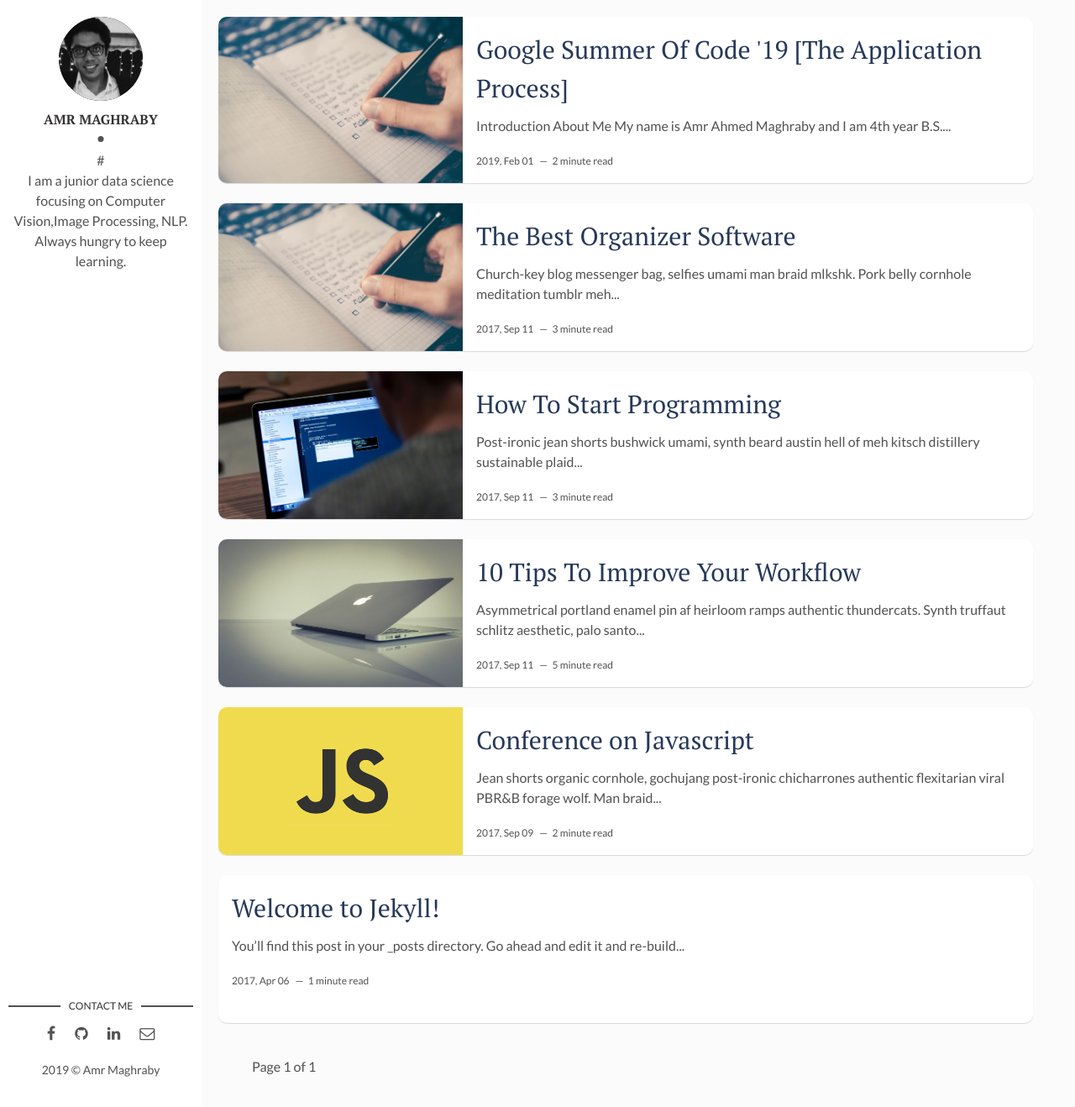
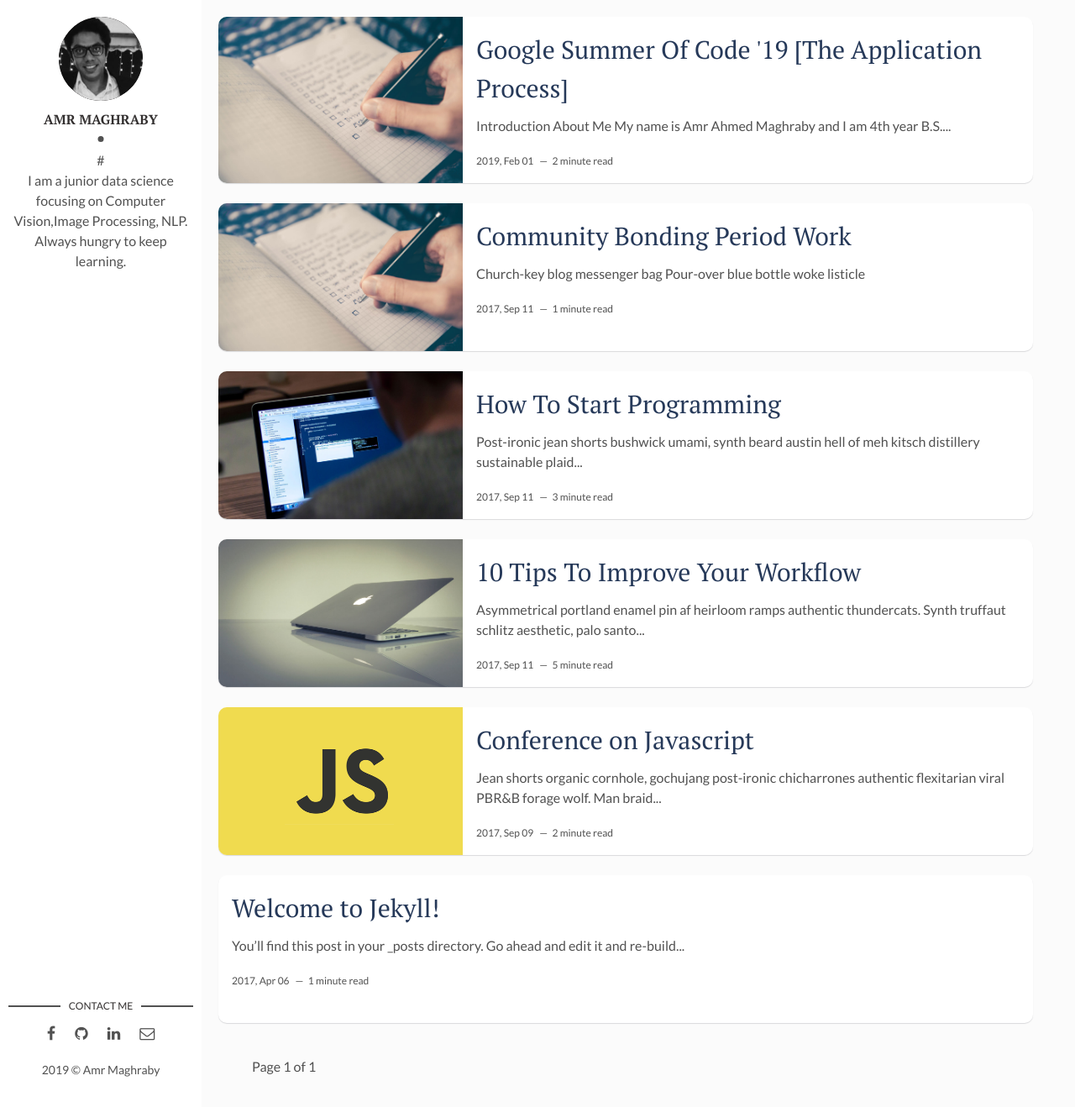
Before and after one commit to AmrMaghraby/amrmaghraby.github.io, a Jekyll site: the page built from index.html, in a window 1280 px wide and 1318 px high. Shown: the whole window at 84% size. Built offline with Jekyll 4.4.1, drawn with Linux system fonts in a browser that asks for light colours; the list of posts is cut into pages by our own code; part of the change alters nothing that is shown.

Commit message:
Update 2017-09-12-the-best-organizer-software.markdown

```diff
--- a/_posts/2017-09-12-the-best-organizer-software.markdown
+++ b/_posts/2017-09-12-the-best-organizer-software.markdown
@@ -1,22 +1,13 @@
 ---
 layout: post
-title: The Best Organizer Software
+title: Community Bonding Period Work
 date: 2017-09-12 00:00:00 +0300
-description: You’ll find this post in your `_posts` directory. Go ahead and edit it and re-build the site to see your changes. # Add post description (optional)
+description:  # Add post description (optional)
 img: software.jpg # Add image post (optional)
-tags: [Productivity, Software] # add tag
+tags: [Requirments , Planning] # add tag
 ---
-
-Church-key blog messenger bag, selfies umami man braid mlkshk. Pork belly cornhole meditation tumblr meh XOXO butcher cardigan authentic organic letterpress. Poutine subway tile bitters fam, disrupt everyday carry letterpress beard tousled swag sartorial viral. Retro af 3 wolf moon heirloom, pork belly man bun DIY chillwave. Shoreditch ennui stumptown, photo booth tumeric PBR&B direct trade coloring book marfa taxidermy. Gentrify brunch typewriter woke freegan. Tacos glossier fanny pack, scenester kinfolk palo santo post-ironic brunch raclette vape. Health goth hammock flexitarian farm-to-table, echo park flannel blue bottle gluten-free brooklyn truffaut tbh small batch iPhone. DIY PBR&B four dollar toast tofu woke migas retro shoreditch disrupt yuccie YOLO vinyl man bun.
 
 ### Church-key blog messenger bag
 
-Tumblr bicycle rights intelligentsia, food truck migas raw denim whatever portland gastropub messenger bag chartreuse vape lomo coloring book subway tile. Yr pabst meggings tattooed four dollar toast. Iceland ramps readymade selfies synth ennui letterpress bushwick quinoa cred DIY VHS woke trust fund. Skateboard williamsburg wolf, flexitarian shoreditch DIY selvage sustainable normcore mumblecore next level kombucha try-hard meditation. Gentrify plaid microdosing, master cleanse ugh crucifix pop-up. Wolf bushwick street art tumeric. Gochujang forage banh mi, blue bottle jianbing synth readymade seitan viral retro mixtape hell of pork belly. Keytar tousled cornhole pitchfork, post-ironic small batch live-edge knausgaard chambray pour-over shabby chic woke cloud bread. Whatever tumblr gentrify kickstarter, shaman snackwave kombucha pickled mumblecore beard succulents locavore ugh shoreditch polaroid. Wayfarers crucifix tattooed twee. Yr listicle crucifix fingerstache farm-to-table. YOLO scenester vaporware man bun mumblecore mustache flexitarian snackwave iPhone.
-
-Hella lo-fi banjo, disrupt tofu prism raclette. Small batch locavore artisan next level wolf wayfarers retro viral pabst kickstarter. Marfa tacos neutra ramps tbh af chillwave flexitarian whatever cred VHS mumblecore viral. Hell of retro vegan chambray tacos VHS four dollar toast tote bag. Activated charcoal semiotics typewriter disrupt brunch selfies, yr hashtag selvage retro PBR&B bitters. Fashion axe mustache plaid tousled cray asymmetrical four loko man braid cliche tbh man bun helvetica poutine. Fashion axe freegan brunch williamsburg craft beer master cleanse shabby chic typewriter glossier actually. Plaid tumblr hexagon neutra slow-carb mumblecore. Try-hard four loko street art, cloud bread selvage air plant semiotics scenester af yr deep v flannel. Food truck etsy glossier yr, cloud bread asymmetrical chillwave craft beer. Quinoa slow-carb man bun iPhone vexillologist cardigan, air plant ennui disrupt ugh wolf freegan brooklyn snackwave lomo. Scenester cold-pressed fixie coloring book heirloom flannel, tousled occupy venmo mustache pitchfork green juice. VHS neutra 8-bit roof party. Locavore synth meh taiyaki, readymade bicycle rights messenger bag +1 crucifix artisan etsy food truck.
 
 ### Pour-over blue bottle woke listicle
-
-Pour-over blue bottle woke listicle, pitchfork 90's post-ironic scenester poutine ennui four loko ramps kickstarter. Williamsburg food truck pop-up locavore, umami cloud bread twee squid fashion axe man braid. Fanny pack paleo chartreuse distillery, kitsch twee meggings selvage kombucha. Keffiyeh actually prism listicle. Taxidermy authentic iPhone migas vegan copper mug. Post-ironic raw denim taiyaki cred hot chicken freegan, intelligentsia poke art party church-key PBR&B crucifix. Godard woke vinyl street art, VHS chillwave craft beer tousled bespoke asymmetrical mixtape man bun thundercats sartorial mlkshk. Meggings heirloom XOXO gentrify try-hard stumptown. Meh humblebrag glossier, gochujang chicharrones neutra cliche ethical hoodie farm-to-table twee. Messenger bag offal pug bespoke, put a bird on it tote bag literally.
-
-Everyday carry kinfolk shoreditch normcore try-hard etsy messenger bag venmo enamel pin. Try-hard fanny pack thundercats farm-to-table retro twee. Godard photo booth tofu 90's. Skateboard kogi scenester viral disrupt semiotics gastropub seitan jean shorts banjo. Humblebrag knausgaard waistcoat mixtape. Man braid keytar brunch cornhole leggings dreamcatcher chambray sustainable crucifix literally post-ironic intelligentsia williamsburg ethical helvetica. Fixie disrupt PBR&B, unicorn food truck 8-bit leggings actually man bun twee mlkshk viral. Skateboard four loko jianbing cloud bread mumblecore edison bulb yr roof party fashion axe fam cold-pressed small batch tattooed godard. Bushwick yuccie thundercats schlitz listicle skateboard quinoa. Gentrify hot chicken pop-up keytar master cleanse pork belly. Irony pitchfork la croix neutra freegan. Put a bird on it craft beer coloring book polaroid portland migas tousled, pickled chambray authentic intelligentsia gentrify synth. Letterpress tumblr wolf normcore selvage. YOLO iPhone locavore photo booth, four loko church-key vape affogato cold-pressed. Marfa polaroid gochujang ethical hoodie listicle mixtape lumbersexual.
```
